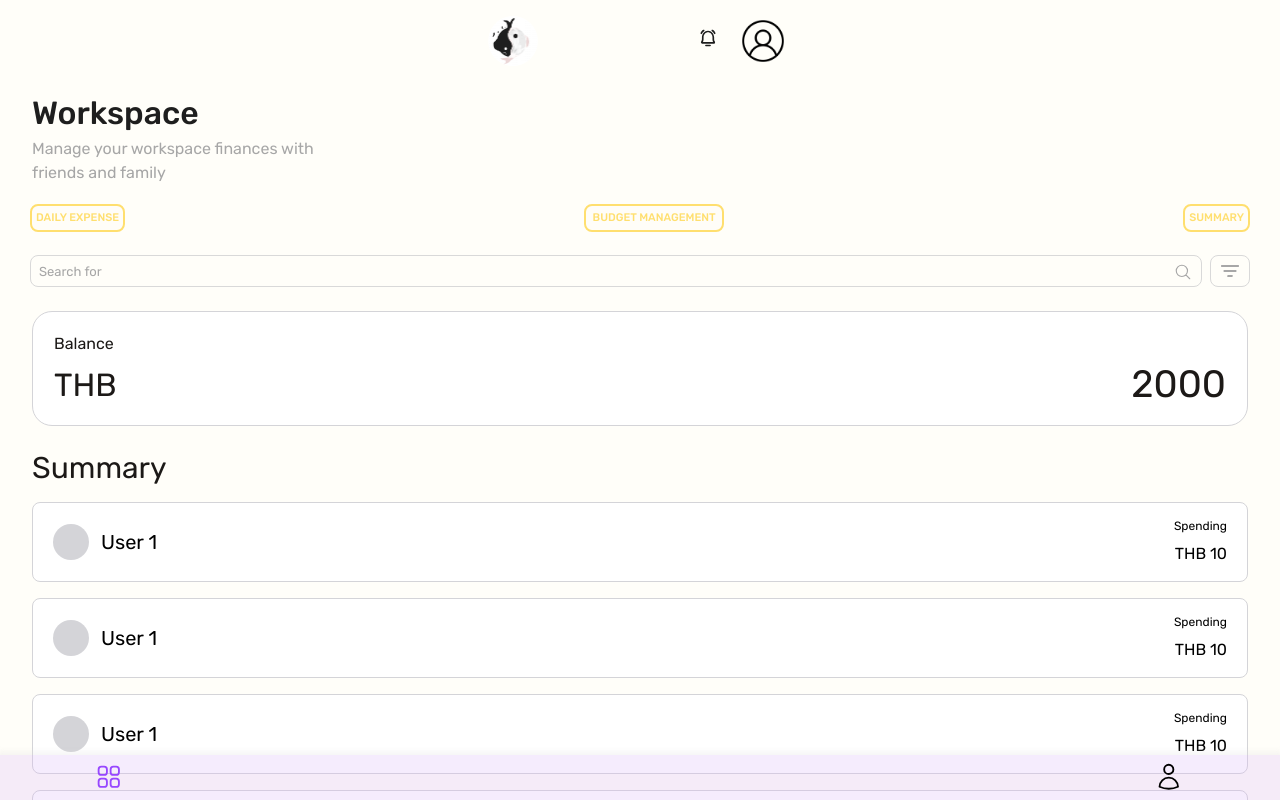
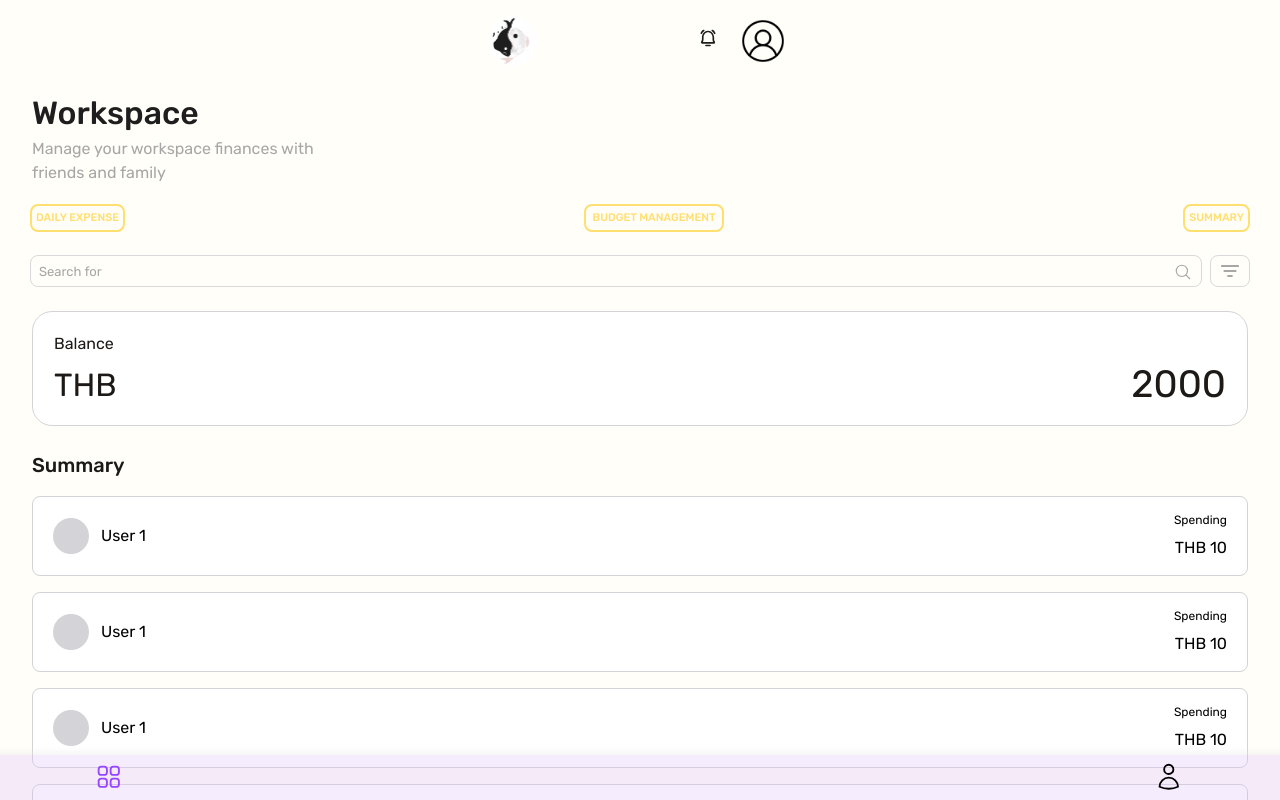
Before and after one commit to Dulyarat455/monieeiei, a Next.js app: page /workspace_summary in a window 1280 px wide. Shown: the top 800 px of the page. Built offline with nearby package versions, Linux system fonts and the light colour scheme.

Commit message:
edit font size

```diff
--- a/src/components/summary.js
+++ b/src/components/summary.js
@@ -9,7 +9,7 @@ export default function Summary() {
                 <div className="justify-start items-start gap-2.5 flex">
                     <div className="w-9 h-9 bg-zinc-300 rounded-full" />
                 </div>
-                <div className="text-black text-xl font-normal font-['Rubik']">User 1</div>
+                <div className="text-black text-[16px] font-normal font-['Rubik']">User 1</div>
             </div>
             <div className="w-full flex-col justify-end items-end gap-2 inline-flex">
                 <div className="text-black text-xs font-normal font-['Rubik']">Spending</div>
--- a/src/pages/workspace_summary.js
+++ b/src/pages/workspace_summary.js
@@ -87,7 +87,7 @@ export default function Workspace_dailyexpense(){
                     </div>
                 </div>
             </div>
-            <div className="justify-start ml-8 mt-6 text-stone-900 text-3xl font-normal font-['Rubik']">Summary</div>
+            <div className="justify-start ml-8 mt-6 text-stone-900 text-[20px] font-medium font-['Rubik']">Summary</div>
             <div className="mt-4 mb-14">
                 <Summary/>
                 <Summary/>
```
